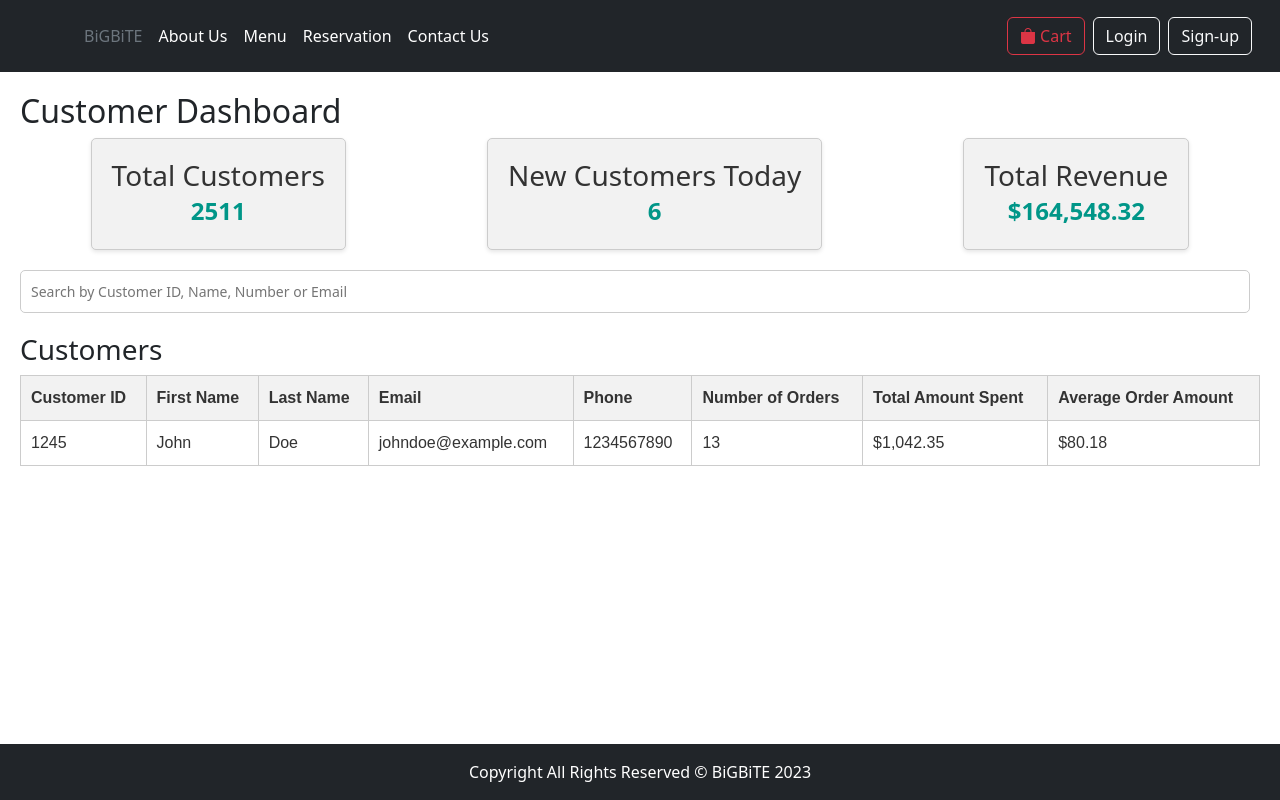
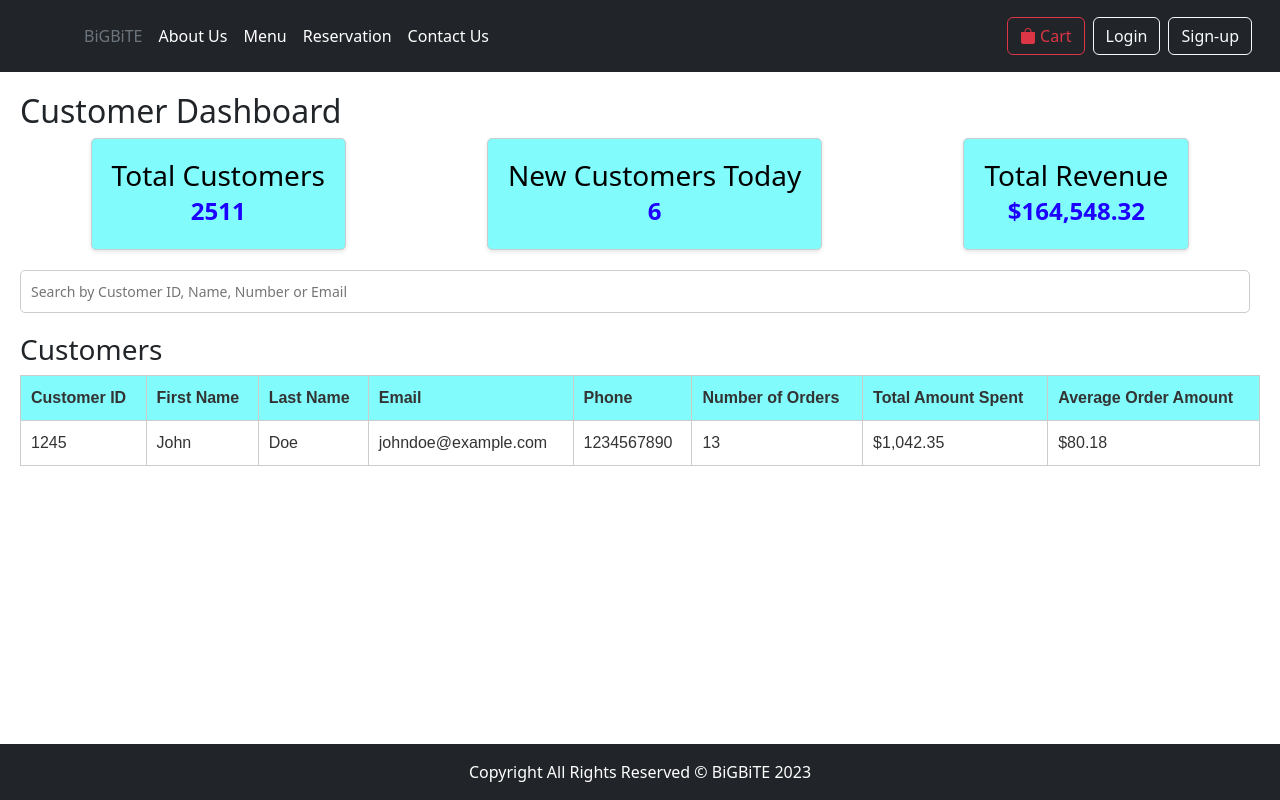
Before and after one commit to kitchPumpum/BigbiteRestaurent, an Angular app in the folder Frontend/: page /customer-dashboard in a window 1280 px wide. Built offline with nearby package versions, Linux system fonts and the light colour scheme.

Commit message:
Made visual changes to the dashboards

```diff
--- a/Frontend/src/app/customerdashboard/customerdashboard.component.css
+++ b/Frontend/src/app/customerdashboard/customerdashboard.component.css
@@ -9,7 +9,7 @@
   }
 
   .customer-box {
-    background-color: #f2f2f2;
+    background-color: #81fbfb;
     padding: 20px;
     border: 1px solid #ccc;
     text-align: center;
@@ -19,14 +19,14 @@
 
   .customer-box h3 {
     margin: 0;
-    color: #333;
+    color: #000000;
   }
 
   .customer-box p {
     margin: 0;
     font-size: 24px;
     font-weight: bold;
-    color: #009688;
+    color: #1e00fe;
   }
 
   .customer-selection {
@@ -59,7 +59,7 @@
   }
 
   th {
-    background-color: #f2f2f2;
+    background-color: #81fbfb;
     font-weight: bold;
   }
 
--- a/Frontend/src/app/reservationdashboard/reservationdashboard.component.css
+++ b/Frontend/src/app/reservationdashboard/reservationdashboard.component.css
@@ -9,7 +9,7 @@
   }
 
   .reservation-box {
-    background-color: #f2f2f2;
+    background-color: #81fbfb;
     padding: 20px;
     border: 1px solid #ccc;
     text-align: center;
@@ -26,7 +26,7 @@
     margin: 0;
     font-size: 24px;
     font-weight: bold;
-    color: #009688;
+    color: #1e00fe;
   }
 
   .reservation-selection {
@@ -59,7 +59,7 @@
   }
 
   th {
-    background-color: #f2f2f2;
+    background-color: #81fbfb;
     font-weight: bold;
   }
 
--- a/Frontend/src/app/salesdashboard/salesdashboard.component.css
+++ b/Frontend/src/app/salesdashboard/salesdashboard.component.css
@@ -9,7 +9,7 @@
 }
 
 .sales-box {
-  background-color: #f2f2f2;
+  background-color: #81fbfb;
   padding: 20px;
   border: 1px solid #ccc;
   text-align: center;
@@ -26,7 +26,7 @@
   margin: 0;
   font-size: 24px;
   font-weight: bold;
-  color: #009688;
+  color: #1e00fe;
 }
 
 .sales-selection {
@@ -59,7 +59,7 @@ th, td {
 }
 
 th {
-  background-color: #f2f2f2;
+  background-color: #81fbfb;
   font-weight: bold;
 }
 
--- a/Frontend/src/app/salesdashboard/salesdashboard.component.html
+++ b/Frontend/src/app/salesdashboard/salesdashboard.component.html
@@ -25,9 +25,7 @@
     </select>
   </div>
   <div class="search-boxes">
-    <input type="text" placeholder="Search by Order ID">
-    <input type="text" placeholder="Search by Date & Time">
-    <input type="text" placeholder="Search by Ordered Items">
+    <input type="text" placeholder="Search by Order ID, User ID or Ordered Items">
   </div>
   <h3>Orders for the Day</h3>
   <table>
```
